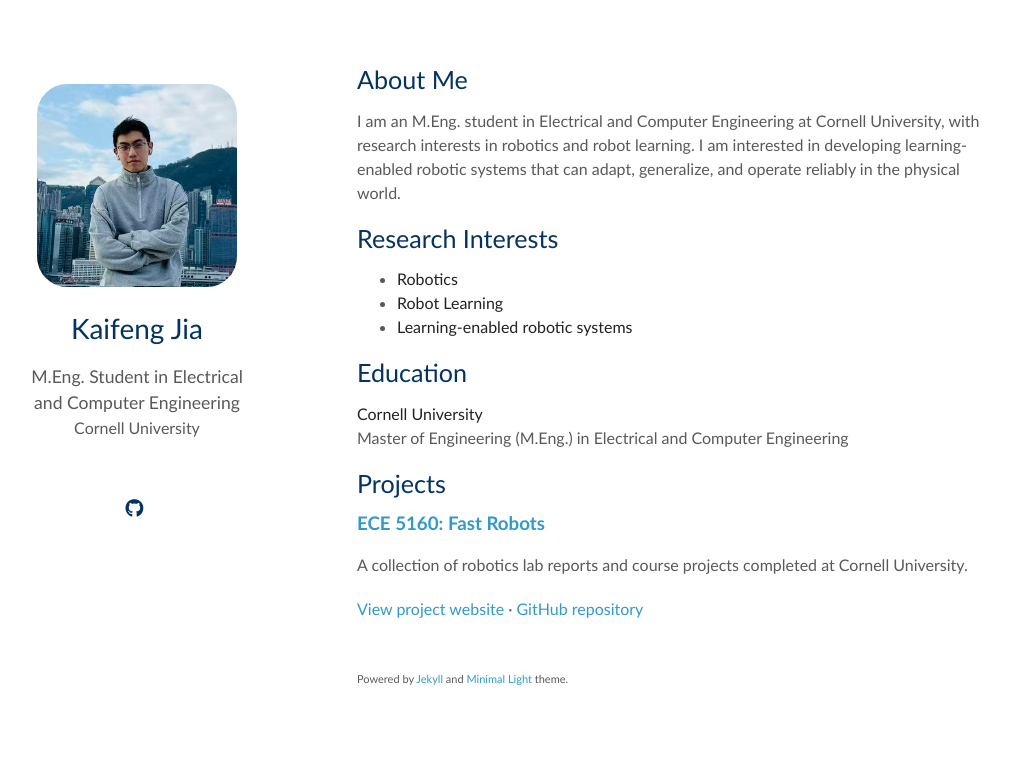
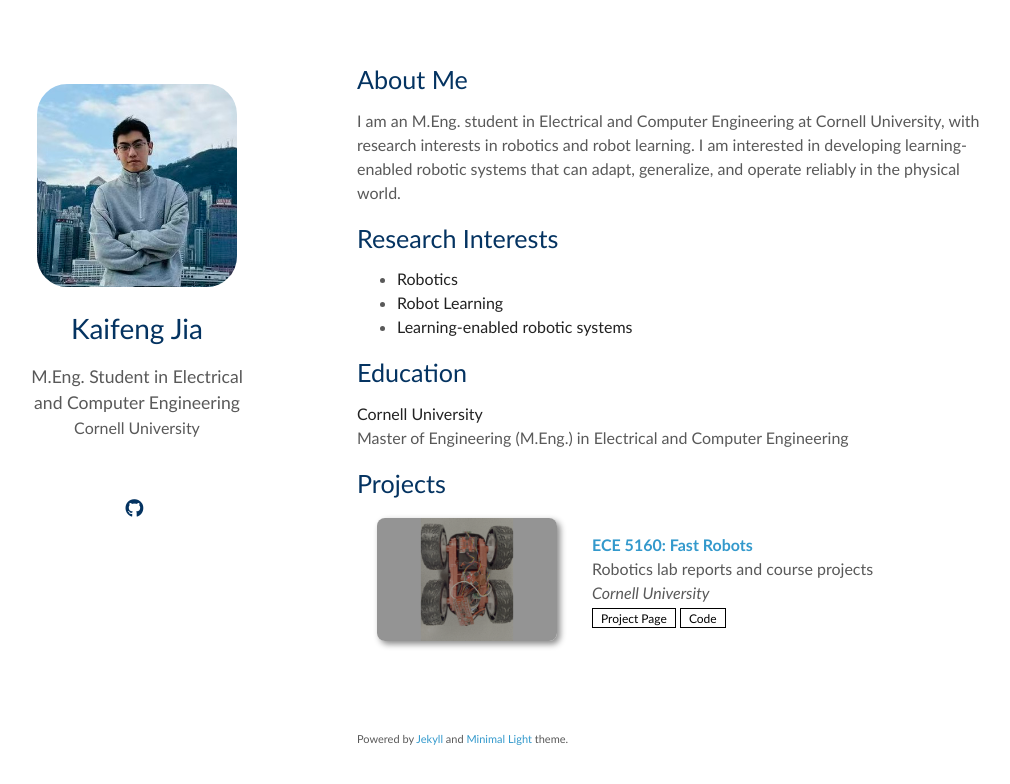
Before and after one commit to Kaifeng-Jia/Kaifeng-Jia.github.io, a Jekyll site: the page built from index.md, in a window 1280 px wide. Shown: the top 784 px of the page, without its empty margins (83-1093 px from the left). Built offline with Jekyll 4.4.1, drawn with Linux system fonts in a browser that asks for light colours; a style sheet for code colours, icons or effects is not loaded; our own code applies the rules of GitHub Pages for plain Markdown files.

Commit message:
Show projects with publication-style cards

```diff
--- a/_includes/publications.html
+++ b/_includes/publications.html
@@ -6,14 +6,15 @@
   <ol class="bibliography" style="list-style: decimal; padding: revert;" reversed>
   {% endif %}
 
-    {% for pub in site.data.publications.main %}
+    {% assign publications = include.items | default: site.data.publications.main %}
+    {% for pub in publications %}
 
     <li>
       <div class="pub-row">
         {% if site.enable_publication_thumbnails %}
         <div class="col-sm-3 abbr" style="position: relative;padding-right: 15px;padding-left: 15px;">
           {% if pub.image %}
-          <img src="{{ pub.image }}" class="teaser img-fluid z-depth-1">
+          <img src="{{ pub.image }}" alt="{{ pub.title }}" class="teaser img-fluid z-depth-1">
           {% if pub.journal_short %}
           <abbr class="badge">{{ pub.journal_short }}</abbr>
           {% endif %}
--- a/index.md
+++ b/index.md
@@ -19,8 +19,4 @@
 
 ## Projects
 
-### [ECE 5160: Fast Robots](https://kaifeng-jia.github.io/fast-robots/)
-
-A collection of robotics lab reports and course projects completed at Cornell University.
-
-[View project website](https://kaifeng-jia.github.io/fast-robots/) · [GitHub repository](https://github.com/Kaifeng-Jia/fast-robots)
+{% include publications.html items=site.data.projects.main %}
```
Also changed, not shown: _data/projects.yml (added, +8 -0 lines), assets/img/fast-robots.png (added).
